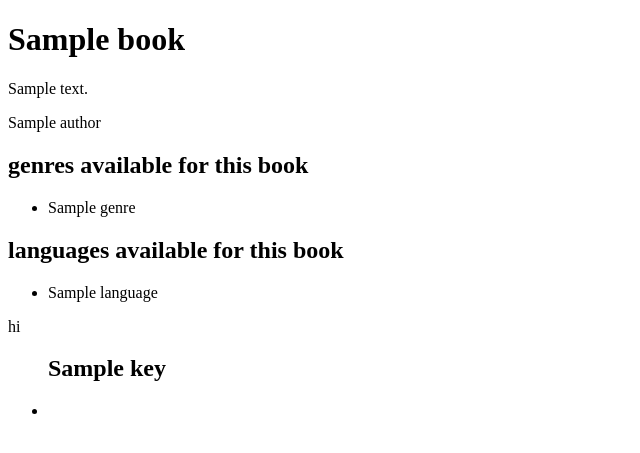
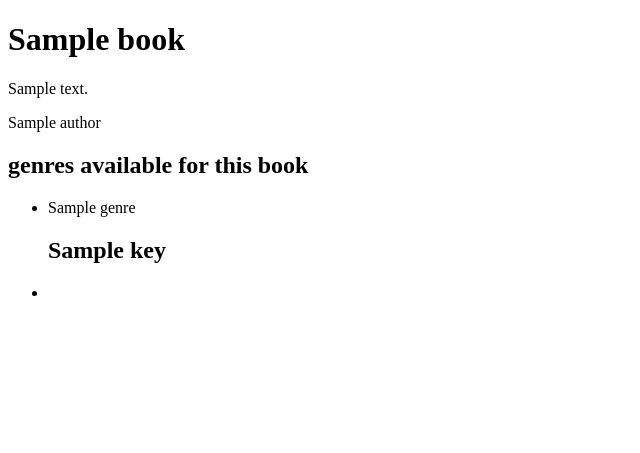
Before and after one commit to rawandeheliah/simple-library, a Django app: template catalog/templates/catalog/book_info.html in a window 1280 px wide. Shown: the top 453 px of the page, without its empty margins (0-640 px from the left). Run offline with Django 3.2, Linux system fonts and the light colour scheme; tables that the repository leaves empty hold one stand-in row (values such as "Sample post"); the template is opened without the code that fills it: values that come from a table or form of the project are taken from there, most other values are stand-ins (such as "Sample title", 1, 10 or a date in 2020); parts of the project's set-up code (start-up, migrations or seed data) failed here and were passed over.

Commit message:
major changes on views.py

```diff
--- a/catalog/templates/catalog/book_info.html
+++ b/catalog/templates/catalog/book_info.html
@@ -22,31 +22,9 @@
 
 </p>
 
-<p>
-    <h2>languages available for this book </h2>
-    <ul>
-    {%  for p in book.languages.all %}
-    <li> {{ p.name }}</li>
-        <ul>
-    {%  for pp in book.bookinstance_set.all %}
-            {% if p.name == pp.language.name %}
-            <li> {{ pp.due_back_date }} {{pp.language}}</li>
-            {% if pp.status == 'a' %}
-                <button>reserve</button>
-            {% endif %}
-            {% endif %}
-    {% endfor %}
-        </ul>
 
 
-
-    {% endfor %}
-    </ul>
-
-</p>
-
 <p>
-    hi
     <ul>
 
     {% for key, values in lang.items %}
```
